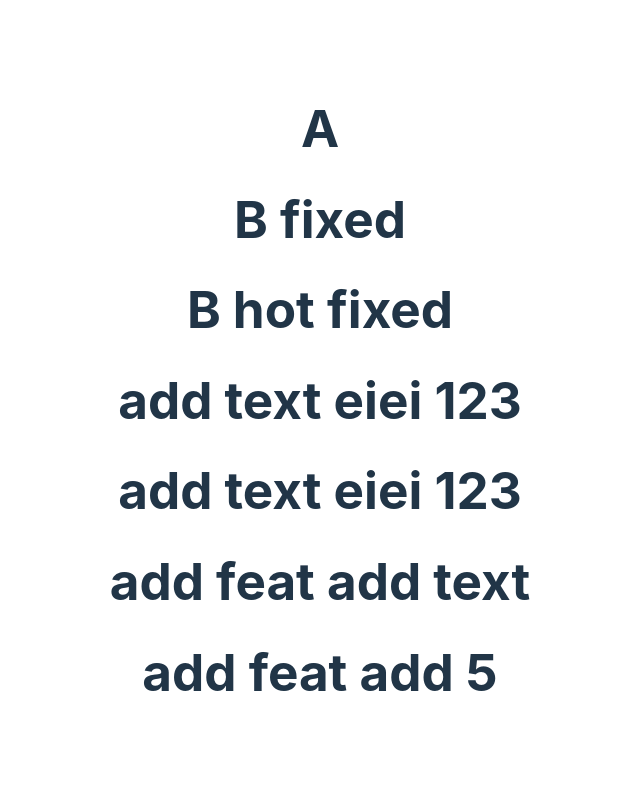
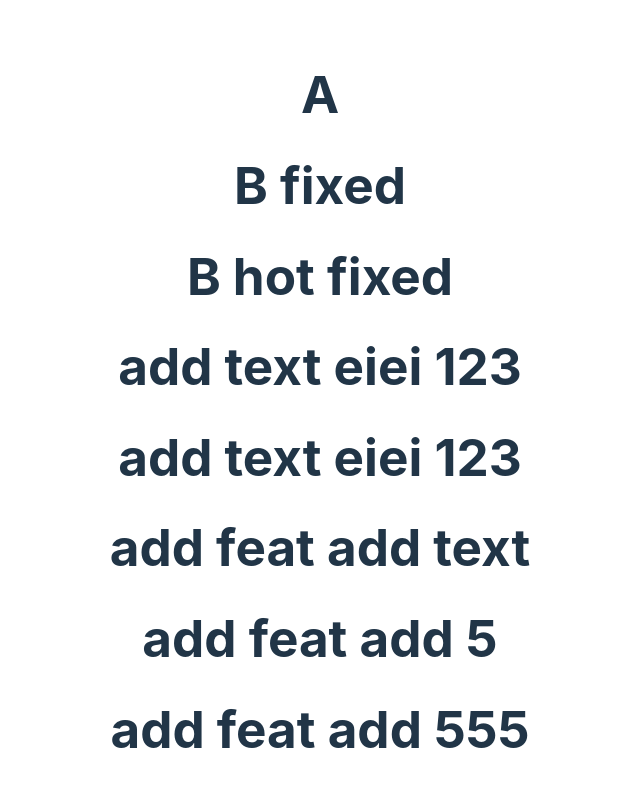
Before and after one commit to supakrit03/semantic-release-101, a React (Vite) app: page / in a window 1280 px wide. Shown: the top 786 px of the page, without its empty margins (320-960 px from the left). Built offline with nearby package versions, Linux system fonts and the light colour scheme.

Commit message:
feat: add text55

```diff
--- a/src/App.tsx
+++ b/src/App.tsx
@@ -10,6 +10,7 @@ function App() {
       <h1>add text eiei 123</h1>
       <h1>add feat add text</h1>
       <h1>add feat add 5</h1>
+      <h1>add feat add 555</h1>
     </>
   );
 }
```
